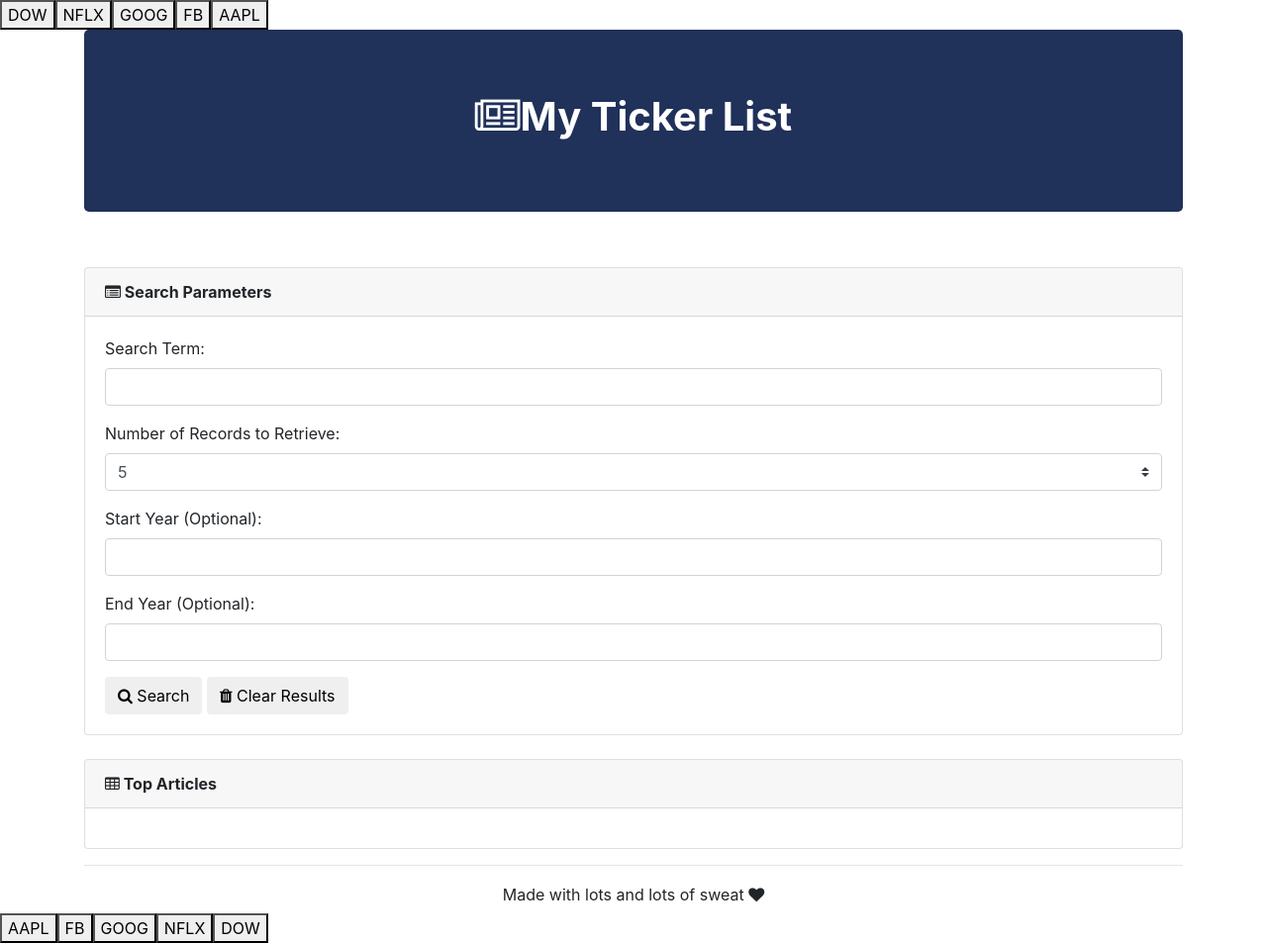
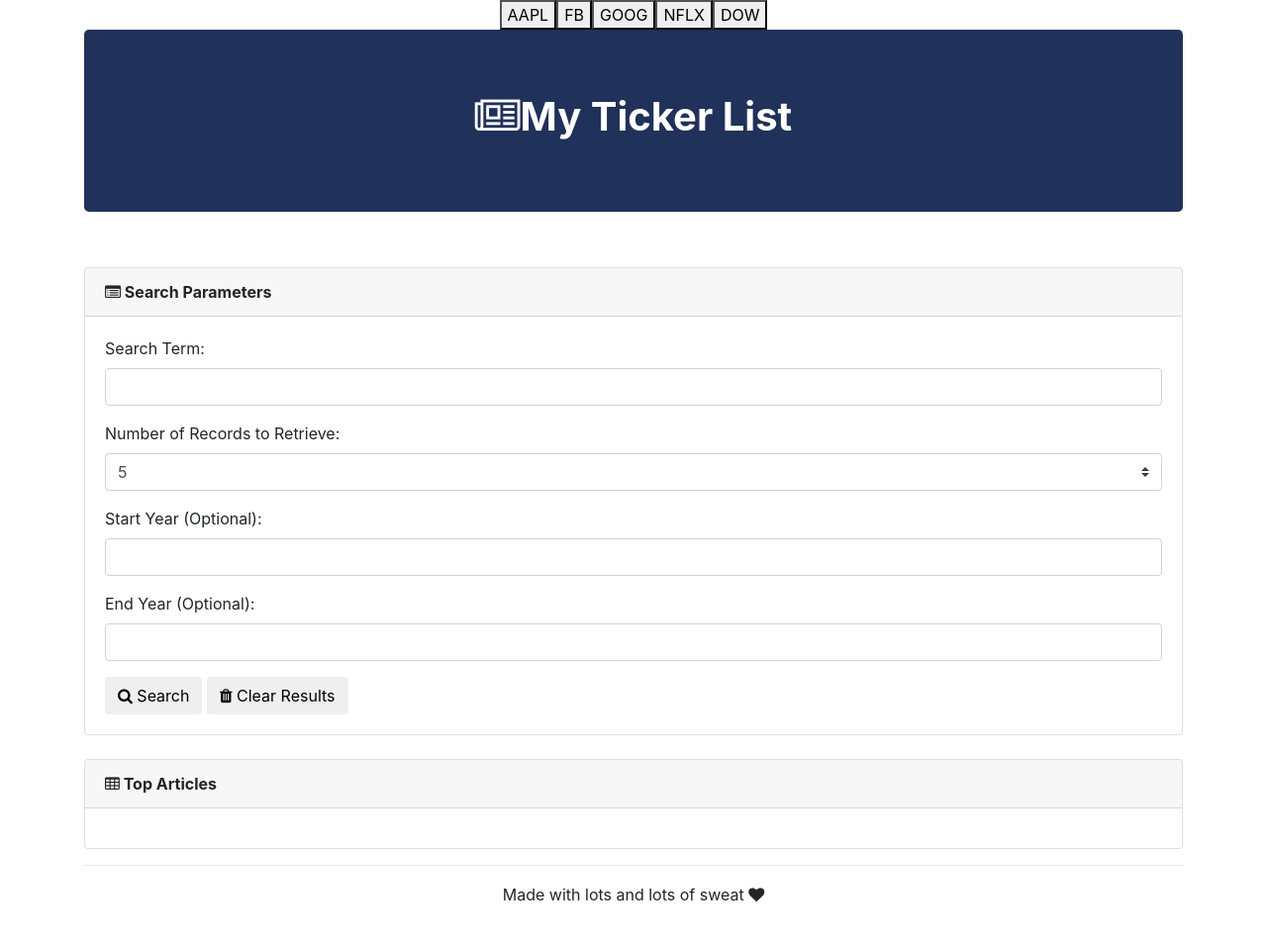
Before and after one commit to atulbhingarde/stock-assignment, a plain HTML site: page index.html in a window 1280 px wide. Shown: the whole page at 99% size. After the commit the page ends 923 px from the top, so only its background shows below. Drawn offline with nearby package versions, Linux system fonts and the light colour scheme.

Commit message:
added proper alignment and symbols added when they are not there

```diff
--- a/assets/css/style.css
+++ b/assets/css/style.css
@@ -18,3 +18,16 @@ li {
 a:hover {
   text-decoration: none;
 }
+#myDIV {
+  width: 100%;
+  /* height: 400px;
+  border: 1px solid black; */
+  display: flex;
+  align-items: center;
+  justify-content: center;
+}
+
+button1 {
+  height: 20px;
+  width: 100px;
+}
--- a/assets/js/app.js
+++ b/assets/js/app.js
@@ -117,7 +117,7 @@ $(function() {
 
     // Build the query URL for the ajax request to the NYT API
     const queryURL = buildQueryURL();
-
+    myFunction();
     // Make the AJAX request to the API - GETs the JSON data at the queryURL.
     // The data then gets passed as an argument to the render function
     // alert("here in renedering" + queryURL);
@@ -220,7 +220,7 @@ $(function() {
   // ==========================================================
 
   // .on('click') function associated with the Search Button
-  $('#run-search').on('click', search, addButtons());
+  $('#run-search').on('click', search);
 
   //  .on('click') function associated with the clear button
   $('#clear-all').on('click', clear);
--- a/index.html
+++ b/index.html
@@ -2,6 +2,37 @@
 <html lang="en">
 
 <head>
+
+        <script>
+            var mySymbols = new Array();
+            mySymbols = ['AAPL','FB','GOOG','NFLX','DOW'];
+            </script>
+        </head>
+        <body>
+
+        <!--p>Click the button to create a P element with some text, and append it to DIV.</p-->
+
+        <div id="myDIV">
+        </div>
+
+        <!--button onclick="myFunction()">Try it</button-->
+
+        <script>
+        function myFunction() {
+            maxlength= mySymbols.length;
+            for(mysymbolsind=0;mysymbolsind<maxlength;mysymbolsind++)
+             {
+              var para = document.createElement("BUTTON");
+              var t = document.createTextNode(mySymbols[mysymbolsind]);
+              para.setAttribute("id", mySymbols[mysymbolsind]);
+
+              para.appendChild(t);
+              if ( ! document.getElementById(mySymbols[mysymbolsind]))
+              { document.getElementById("myDIV").appendChild(para); }
+            }
+        }
+        </script>
+
   <meta charset="UTF-8">
   <title>My ticker search and display</title>
   <!-- Bootstrap CSS CDN  -->
@@ -13,7 +44,7 @@
   <!-- Style to fix the issue of text extending past card length -->
   <link rel="stylesheet" href="./assets/css/style.css" />
   <script>
-  var mySymbols = ['AAPL','FB','GOOG','NFLX','DOW'];
+  var mySymbols = new Array() = ['AAPL','FB','GOOG','NFLX','DOW'];
   </script>
 
 </head>
@@ -36,13 +67,15 @@
     // var mySymbols = new Array();
     // var mySymbolsLength = mySymbols.length;
     var MyDebug= false ;
-    if ( typeof mySymbols == "undefined" || !(mySymbols instanceof Array ))
+    if ( typeof mySymbols == "undefined" || ! ( mySymbols instanceof Array ) )
      {
-     MyDebug && alert("mySymbols is not an array");
-     var mySymbols = ['AAPL','FB','GOOG','NFLX','DOW']; };
+      MyDebug && alert("mySymbols is not an array"+ mySymbols);
+      // var mySymbols = ['AAPL','FB','GOOG','NFLX','DOW'];
+      }; myFunction() ;
      var mySymbolsLength = mySymbols.length;
 
-     for(mySymbolIndex=0;mySymbolIndex<mySymbolsLength;mySymbolIndex++){
+     /* for ( mySymbolIndex=0 ; mySymbolIndex<mySymbolsLength  ;mySymbolIndex++)
+      {
       // lets show what we have
       MyDebug && alert(mySymbolIndex+ mySymbols[mySymbolIndex]);
       var btn = document.createElement('BUTTON');
@@ -50,7 +83,7 @@
       btn.appendChild(t)
       // document.body.appendChild(btn);
       document.body.prepend(btn);
-   }
+      } */
     </script>
     <!-- Row for Searching symbols for display -->
     <div class="row">
```
Lines whose indentation alone changed are shown as unchanged.
